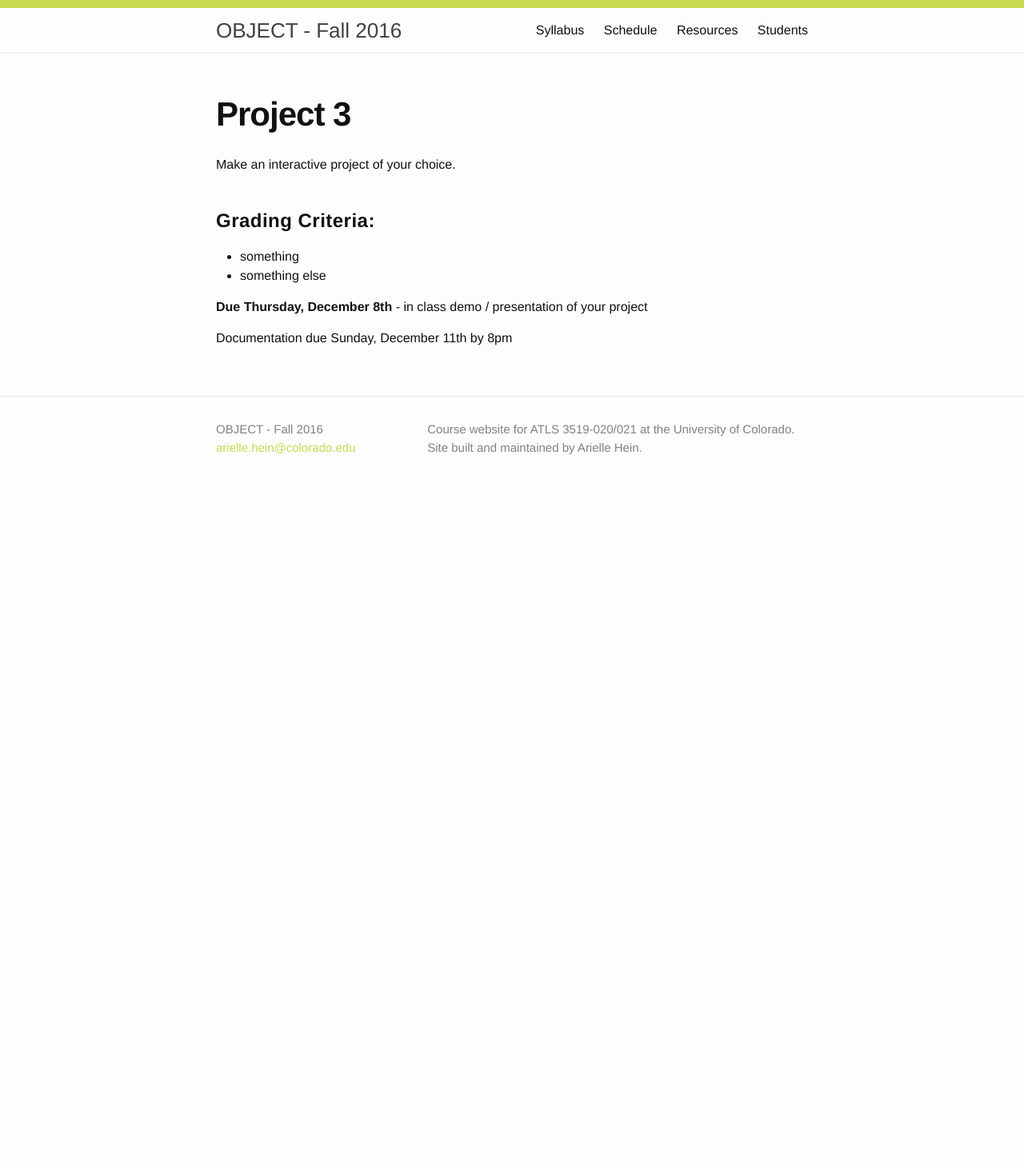
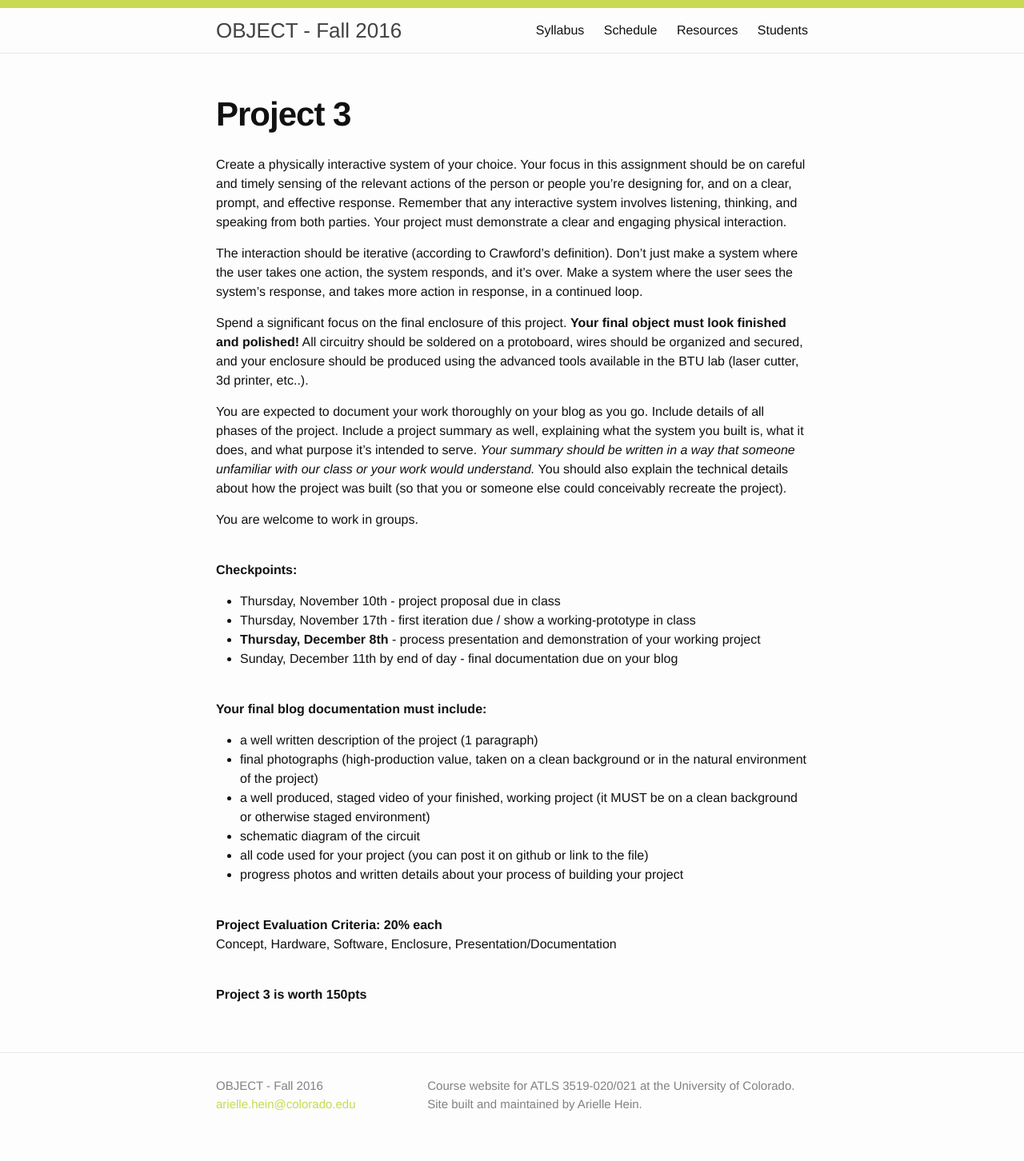
Before and after one commit to coloringchaos/object-fall-16, a Jekyll site: the page built from assignments/project-3.md, in a window 1280 px wide. Shown: the whole page at 80% size. Built offline with Jekyll 4.4.1, drawn with Linux system fonts in a browser that asks for light colours; before the commit the page ends 900 px from its top, so only the background shows below that.

Commit message:
project 3

```diff
--- a/assignments/project-3.md
+++ b/assignments/project-3.md
@@ -4,14 +4,37 @@ title: Project 3
 permalink: /project-3/
 ---
 
-Make an interactive project of your choice.
+Create a physically interactive system of your choice. Your focus in this assignment should be on careful and timely sensing of the relevant actions of the person or people you’re designing for, and on a clear, prompt, and effective response. Remember that any interactive system involves listening, thinking, and speaking from both parties. Your project must demonstrate a clear and engaging physical interaction.
 
+The interaction should be iterative (according to Crawford’s definition). Don’t just make a system where the user takes one action, the system responds, and it’s over. Make a system where the user sees the system’s response, and takes more action in response, in a continued loop.
 
-# Grading Criteria:
+Spend a significant focus on the final enclosure of this project. **Your final object must look finished and polished!** All circuitry should be soldered on a protoboard, wires should be organized and secured, and your enclosure should be produced using the advanced tools available in the BTU lab (laser cutter, 3d printer, etc..).
 
-+ something
-+ something else
+You are expected to document your work thoroughly on your blog as you go. Include details of all phases of the project. Include a project summary as well, explaining what the system you built is, what it does, and what purpose it’s intended to serve. *Your summary should be written in a way that someone unfamiliar with our class or your work would understand.* You should also explain the technical details about how the project was built (so that you or someone else could conceivably recreate the project).
 
-**Due Thursday, December 8th** - in class demo / presentation of your project
+You are welcome to work in groups.
 
-Documentation due Sunday, December 11th by 8pm
+<br>
+**Checkpoints:**
+
+- Thursday, November 10th - project proposal due in class
+- Thursday, November 17th - first iteration due / show a working-prototype in class
+- **Thursday, December 8th** - process presentation and demonstration of your working project
+- Sunday, December 11th by end of day - final documentation due on your blog
+
+<br>
+**Your final blog documentation must include:**
+
++ a well written description of the project (1 paragraph)
++ final photographs (high-production value, taken on a clean background or in the natural environment of the project)
++ a well produced, staged video of your finished, working project (it MUST be on a clean background or otherwise staged environment)
++ schematic diagram of the circuit
++ all code used for your project (you can post it on github or link to the file)
++ progress photos and written details about your process of building your project
+
+<br>
+**Project Evaluation Criteria: 20% each** <br>
+Concept, Hardware, Software, Enclosure, Presentation/Documentation <br>
+
+<br>
+**Project 3 is worth 150pts**
```
Also changed, not shown: assignments/ec-1.md (added, +9 -0 lines), schedule.md (+14 -9 lines).
